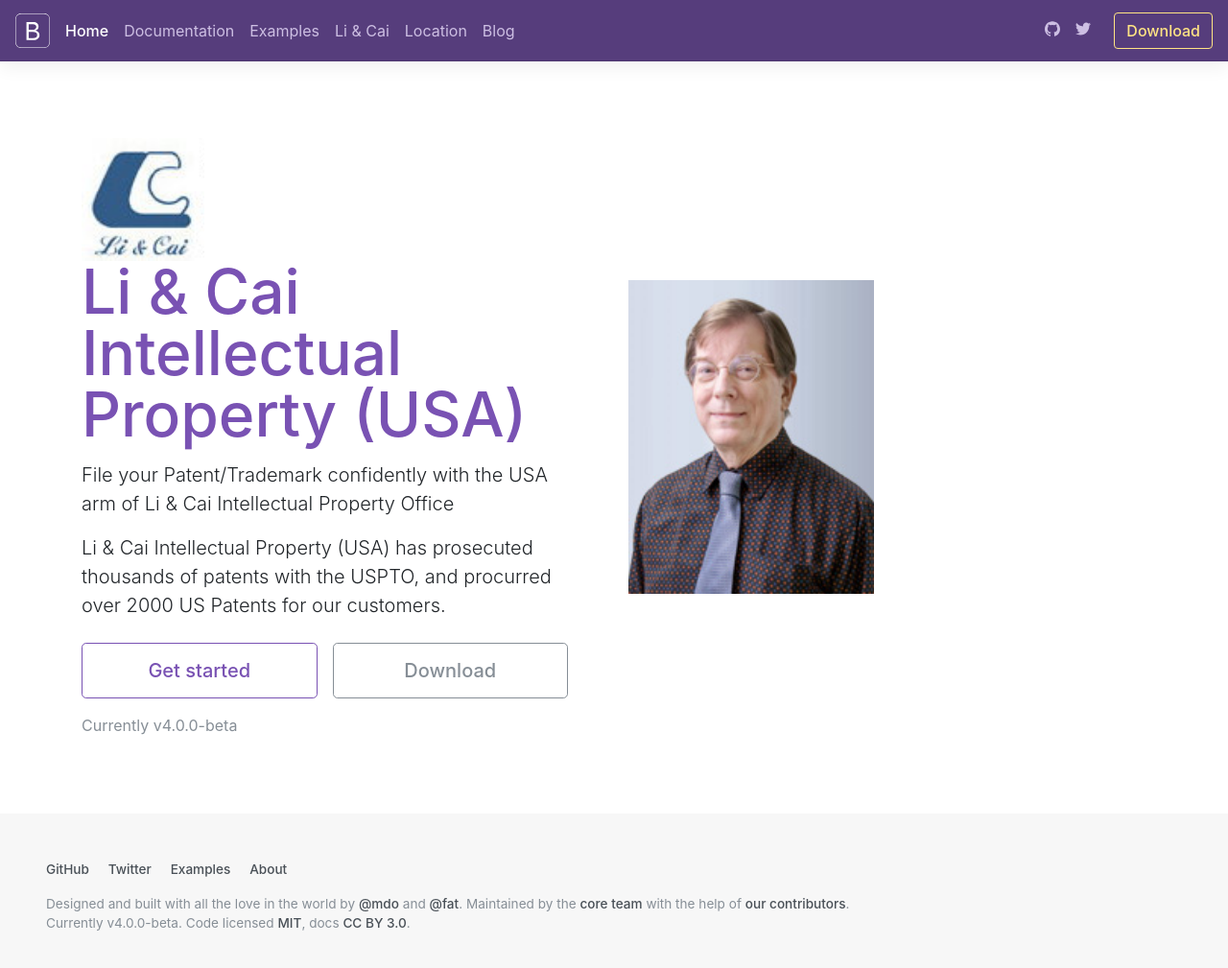
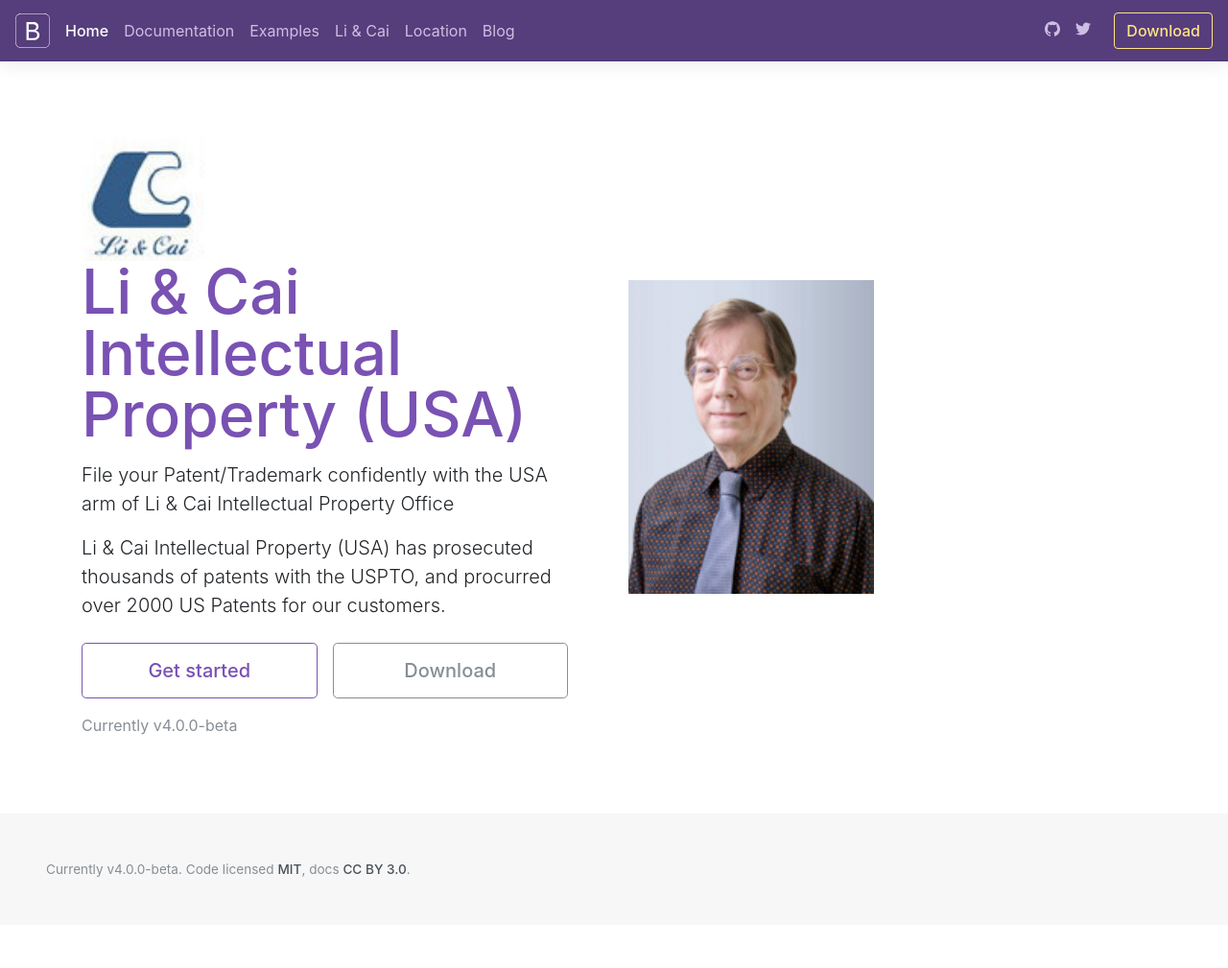
Before and after one commit to fliptop2/patent-javascript-ouicards, a Jekyll site: the page index.html, which Jekyll copies as it is, in a window 1280 px wide and 1021 px high. Shown: the top 1009 px of the window at 96% size. Built offline with Jekyll 4.4.1, drawn with Linux system fonts in a browser that asks for light colours; nearby versions of some CDN libraries; comment, search, counter and statistics services are not loaded.

Commit message:
Add files via upload

```diff
--- a/index.html
+++ b/index.html
@@ -151,13 +151,6 @@
 
     <footer class="bd-footer text-muted">
   <div class="container-fluid p-3 p-md-5">
-    <ul class="bd-footer-links">
-      <li><a href="https://github.fliptop2/">GitHub</a></li>
-      <li><a href="https://twitter.com/fliptop3/">Twitter</a></li>
-      <li><a href="/docs/4.0/examples/">Examples</a></li>
-      <li><a href="/docs/4.0/about/history/">About</a></li>
-    </ul>
-    <p>Designed and built with all the love in the world by <a href="https://twitter.com/mdo" target="_blank" rel="noopener">@mdo</a> and <a href="https://twitter.com/fat" target="_blank" rel="noopener">@fat</a>. Maintained by the <a href="https://github.com/orgs/twbs/people">core team</a> with the help of <a href="https://github.com/twbs/bootstrap/graphs/contributors">our contributors</a>.</p>
     <p>Currently v4.0.0-beta. Code licensed <a href="https://github.com/twbs/bootstrap/blob/master/LICENSE" target="_blank" rel="license noopener">MIT</a>, docs <a href="https://creativecommons.org/licenses/by/3.0/" target="_blank" rel="license noopener">CC BY 3.0</a>.</p>
   </div>
 </footer>
```
